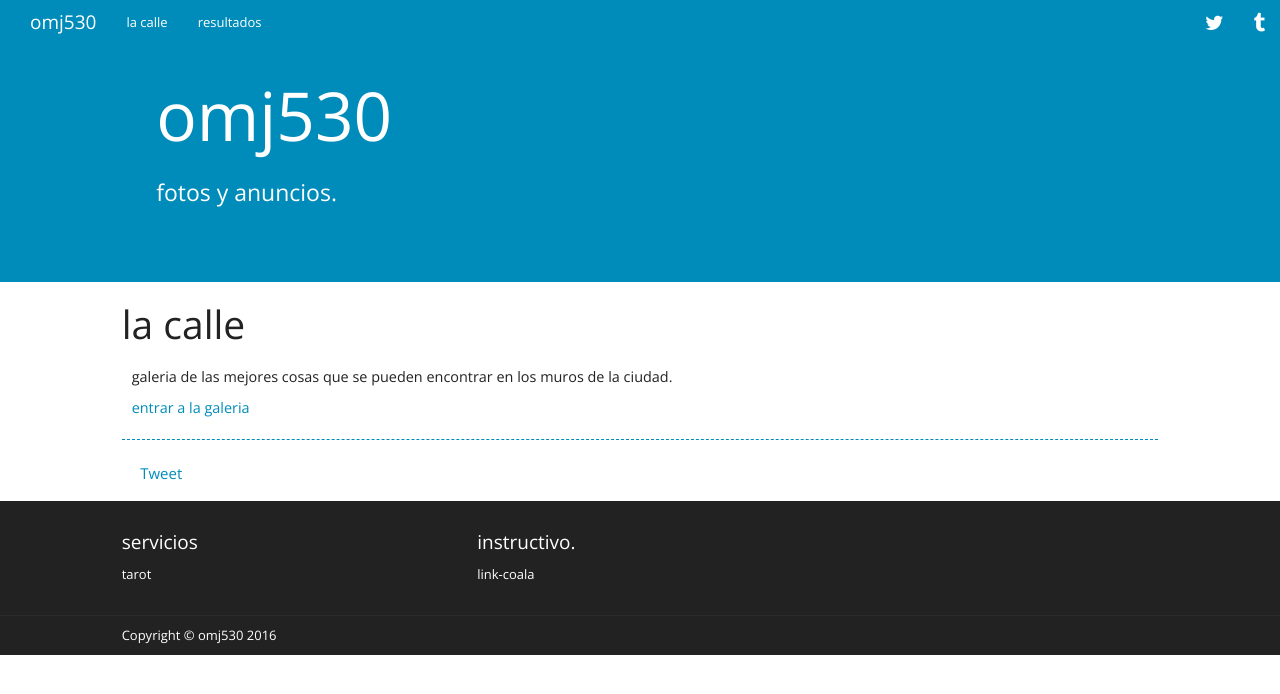
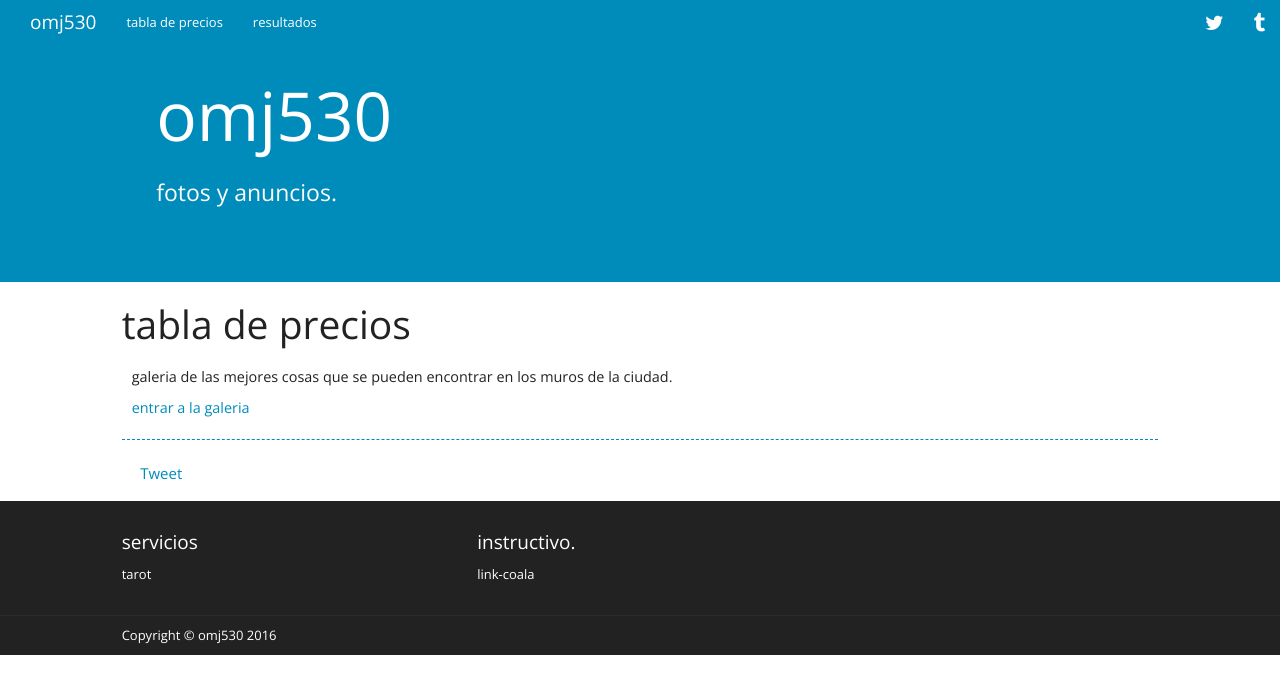
Before and after one commit to link-coala/omj530, a Jekyll site: the page built from Tabladeprecios.md, in a window 1280 px wide. Shown: the top 694 px of the page. Built offline with Jekyll 4.4.1, drawn with Linux system fonts in a browser that asks for light colours; nearby versions of some CDN libraries; some web fonts are replaced; comment, search, counter and statistics services are not loaded.

Commit message:
Update Tabladeprecios.md

```diff
--- a/Tabladeprecios.md
+++ b/Tabladeprecios.md
@@ -1,6 +1,6 @@
 ---
 layout: page
-title: la calle
+title: tabla de precios
 permalink: /lacalle/
 ---
 
```
